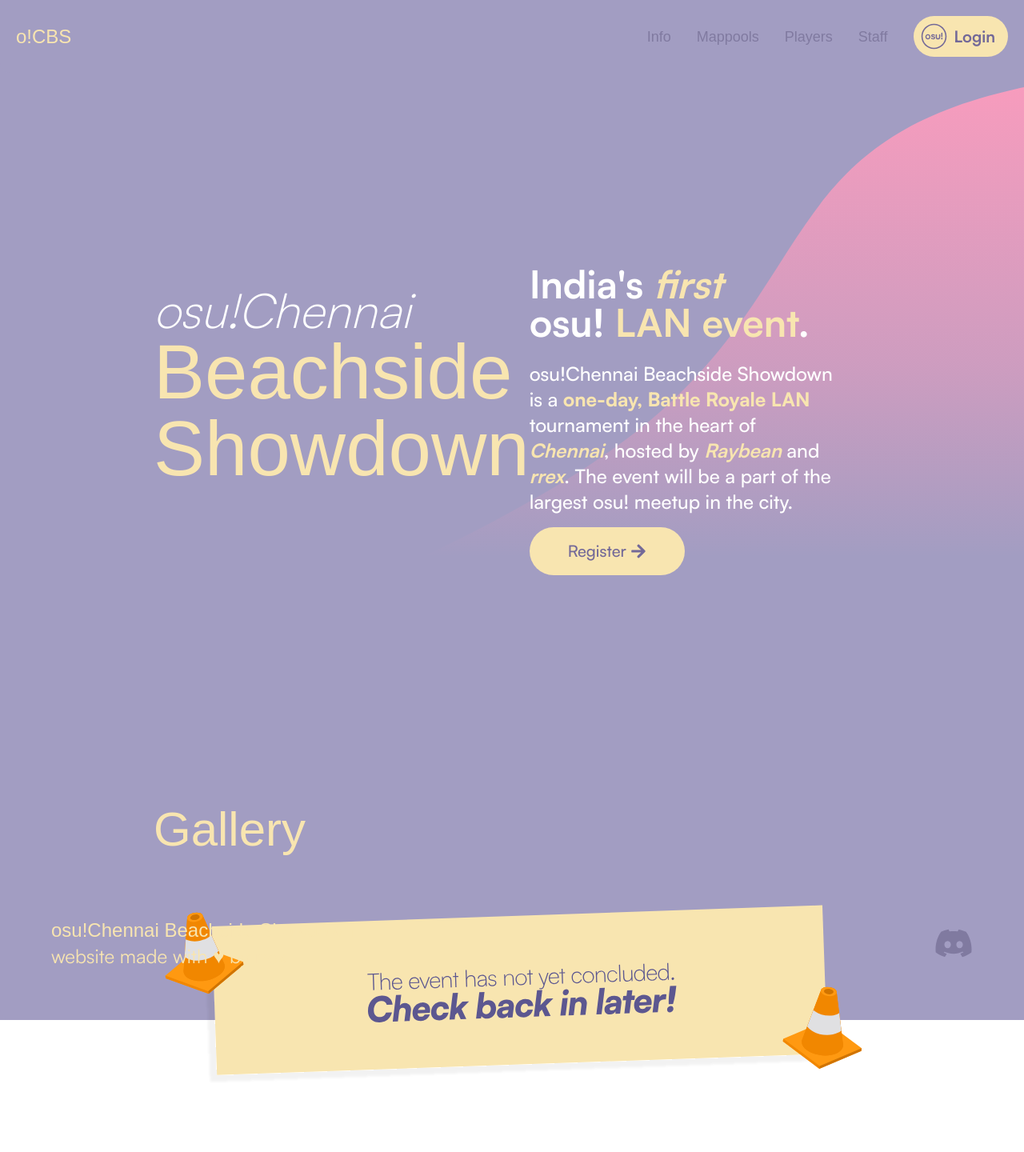
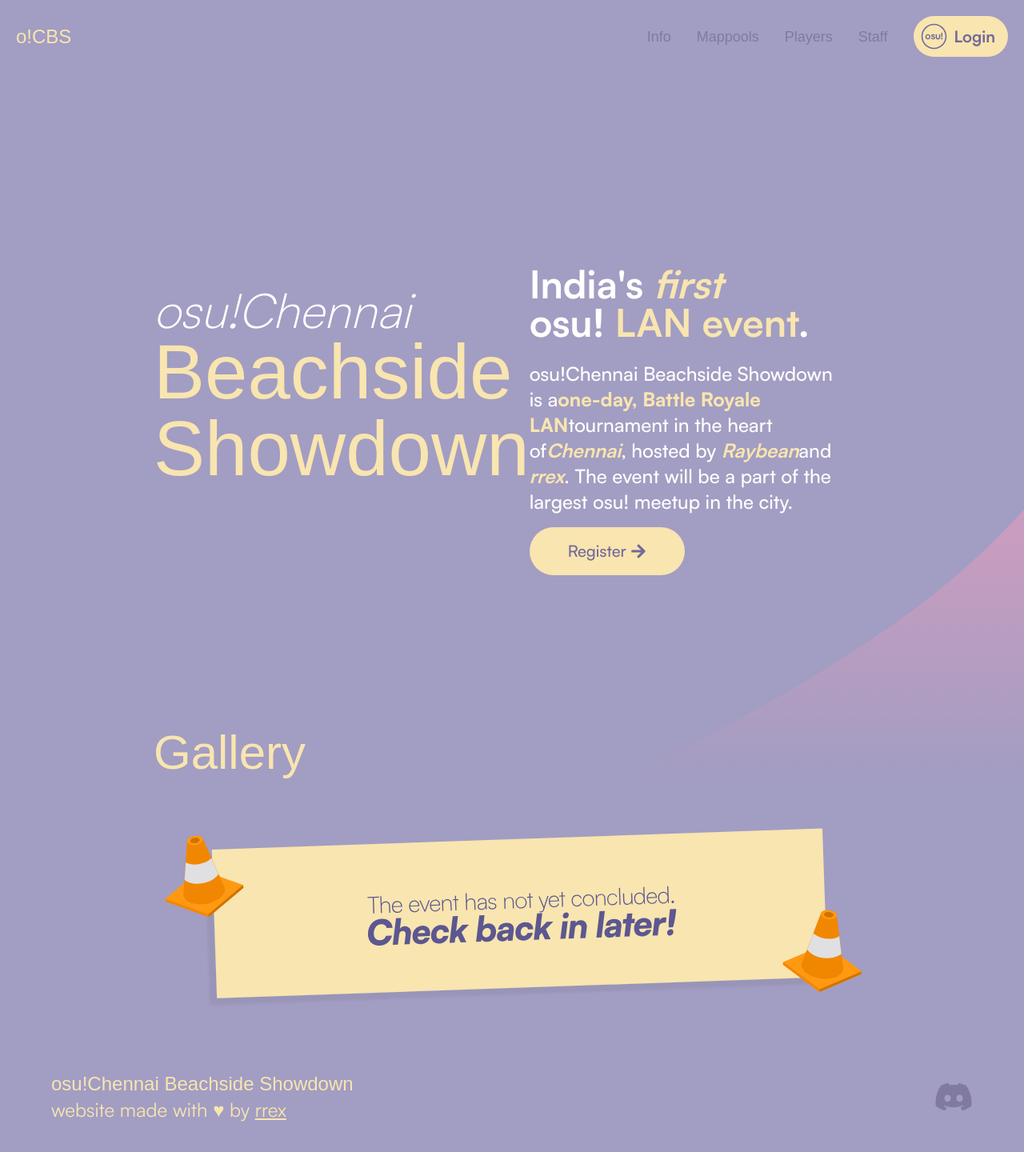
Before and after one commit to rrex971/ocbs-website, a React (Vite) app: page / in a window 1280 px wide. Shown: the top 1440 px of the page at 80% size. Before the commit the page ends 1391 px from the top, so only its background shows below. Built offline with nearby package versions, Linux system fonts and the light colour scheme; a web font is replaced by a local one.

Commit message:
fix homepage layout issue

```diff
--- a/index.html
+++ b/index.html
@@ -3,7 +3,7 @@
   <head>
     <meta charset="UTF-8" />
     <link rel="icon" type="image/svg+xml" href="/vite.svg" />
-    <meta name="viewport" content="width=device-width, initial-scale=1.0" />
+    <meta name="viewport" content="width=device-width, initial-scale=1, user-scalable=no, shrink-to-fit=no, viewport-fit=cover">
     <meta
       name="description"
       content="osu!Chennai Beachside Showdown is a one-day battle royale format LAN tournament hosted by Raybean and rrex."
--- a/src/components/Footer.jsx
+++ b/src/components/Footer.jsx
@@ -3,7 +3,7 @@
 
 const Footer = () => {
   return (
-    <nav className="bg-logan-500 bg-cover mt-48 p-8 md:p-16 rounded-b-xl">
+    <nav className="bg-logan-500 bg-cover mt-96 p-8 md:p-16 rounded-b-xl">
         <div className="container mx-auto flex justify-between items-center">
             <div className="text-banana-mania-100 text-sm md:text-2xl font-body">
                 <span className='font-head block'>osu!Chennai Beachside Showdown</span>
--- a/src/screens/Home.jsx
+++ b/src/screens/Home.jsx
@@ -1,5 +1,5 @@
-import {React, useEffect, useState} from 'react';
-import { Link, useNavigate } from 'react-router-dom';
+import { React, useEffect, useState } from 'react';
+import { useNavigate } from 'react-router-dom';
 import { FaArrowRight } from "react-icons/fa";
 import { Slide, toast } from 'react-toastify';
 import LoadingScreen from './LoadingScreen';
@@ -9,6 +9,7 @@
   const navigate = useNavigate();
   const [registered, setRegistered] = useState(false);
   const [loading, setLoading] = useState(true);
+
   useEffect(() => {
     const fetchUserExists = async () => {
       const userId = localStorage.getItem('userId');
@@ -26,51 +27,59 @@
         }
       }
       setLoading(false);
-    }
+    };
     fetchUserExists();
-  })
+  });
 
-  if(loading){
-    return <LoadingScreen />;
-  }
-  return(
-    <div className='bg-logan-500 bg-home-bg bg-right-top md:bg-left-top md:bg-home-bg bg-no-repeat md:bg-cover md:h-full '>
-      <div className="titlecontainer mx-auto my-auto pt-8 md:pt-24 px-12 md:px-48 flex flex-col lg:flex-row justify-between items-center ">
-        <div className='titletext'>
-          <div className='titlecontent font-head pt-20 pb-5'>
-              <span className='text-4xl font-body font-thin italic md:text-6xl text-white-50'>osu!Chennai</span>
-              <span className='text-4xl md:text-8xl text-banana-mania-100 block'>Beachside<br></br>Showdown</span>
+  return (
+    <div className="bg-logan-500 bg-home-bg bg-right-top md:bg-left-top md:bg-home-bg md:bg-cover md:min-h-screen">
+      <div className="titlecontainer pt-8 md:pt-24 px-12 md:px-48 flex flex-col lg:flex-row justify-between items-center">
+        <div className="titletext">
+          <div className="titlecontent font-head pt-20 pb-5">
+            <span className="text-4xl font-body font-thin italic md:text-6xl text-white-50">
+              osu!Chennai
+            </span>
+            <span className="text-4xl md:text-8xl text-banana-mania-100 block">
+              Beachside
+              <br />
+              Showdown
+            </span>
           </div>
-
         </div>
-        <div className='contentcontainer pt-8 lg:pt-0'>
-          <div className='font-body font-bold text-white-50 text-3xl pt-4 md:pt-36 md:text-5xl md:max-w-md pr-10 block'>
-            India's <span className='text-banana-mania-100 italic'>first</span><br></br>osu! <span className='text-banana-mania-100'>LAN event</span>.
+        <div className="contentcontainer pt-8 lg:pt-0">
+          <div className="font-body font-bold text-white-50 text-3xl pt-4 md:pt-36 md:text-5xl md:max-w-md pr-10 block">
+            India's <span className="text-banana-mania-100 italic">first</span>
+            <br />
+            osu! <span className="text-banana-mania-100">LAN event</span>.
           </div>
-          <br></br>
-          <div className='font-body font-medium text-white-50 text-lg md:text-2xl md:max-w-md pr-10 block'>
+          <br />
+          <div className="font-body font-medium text-white-50 text-lg md:text-2xl md:max-w-md pr-10 block">
             osu!Chennai Beachside Showdown is a
-            <span className='text-banana-mania-100 font-extrabold'> one-day, Battle Royale LAN </span>
+            <span className="text-banana-mania-100 font-extrabold">
+              one-day, Battle Royale LAN
+            </span>
             tournament in the heart of
-            <span className='text-banana-mania-100 font-bold italic'> Chennai</span>
-            , hosted by <span className='text-banana-mania-100 font-bold italic'>Raybean </span>
-             and
-            <span className='text-banana-mania-100 font-bold italic'> rrex</span>.
+            <span className="text-banana-mania-100 font-bold italic">
+              Chennai
+            </span>
+            , hosted by <span className="text-banana-mania-100 font-bold italic">Raybean</span>
+            and <span className="text-banana-mania-100 font-bold italic">rrex</span>.
             The event will be a part of the largest osu! meetup in the city.
           </div>
-          <button className='rounded-full bg-banana-mania-100 hover:bg-banana-mania-50 text-logan-700 font-body font-medium text-xl mt-4 px-12 py-4 transition-colors duration-300 ease-in-out' onClick={() => {
+          <button className="rounded-full bg-banana-mania-100 hover:bg-banana-mania-50 text-logan-700 font-body font-medium text-xl mt-4 px-12 py-4 transition-colors duration-300 ease-in-out" onClick={() => {
             if (registered) {
-              navigate('/register/payment/confirmation')
+              navigate('/register/payment/confirmation');
             } else if (localStorage.getItem('api_id')) {
               navigate('/register');
-            }
-            else {
-              toast(<div className='font-body font-medium text-lg text-logan-700 bg-banana-mania-100 rounded-full p-4 flex items-center'>
+            } else {
+              toast(
+                <div className="font-body font-medium text-lg text-logan-700 bg-banana-mania-100 rounded-full p-4 flex items-center">
                   <svg xmlns="http://www.w3.org/2000/svg" className="h-6 w-6 mr-2" fill="none" viewBox="0 0 24 24" stroke="currentColor">
                     <path strokeLinecap="round" strokeLinejoin="round" strokeWidth={2} d="M12 9v2m0 4h.01m-6.938 4h13.856c1.54 0 2.502-1.667 1.732-3L13.732 4c-.77-1.333-2.694-1.333-3.464 0L3.34 16c-.77 1.333.192 3 1.732 3z" />
                   </svg>
                   <span>Please login first to register</span>
-                </div>, {
+                </div>,
+                {
                   position: "top-right",
                   closeButton: false,
                   autoClose: 2000,
@@ -79,23 +88,25 @@
                   pauseOnHover: false,
                   draggable: true,
                   className: "p-0 rounded-full bg-banana-mania-100",
-                transition: Slide,}
+                  transition: Slide,
+                }
               );
             }
-          }}>{registered ? "Check registration payment status" : "Register"} <FaArrowRight className='inline relative -top-0.5' /></button>
+          }}>
+            {registered ? "Check registration payment status" : "Register"} <FaArrowRight className="inline relative -top-0.5" />
+          </button>
         </div>
       </div>
-      <div className='gallerycontainer mx-auto my-auto mt-16 lg:mt-72 mb-48 px-12 md:px-48 min-h-96 justify-between items-center'>
+      <div className="gallerycontainer mx-auto lg:mt-48 px-12 md:px-48 h-full justify-between items-center">
         <div className="galleryText font-head">
-          <span className='text-4xl md:text-6xl text-banana-mania-100'>Gallery</span>
+          <span className="text-4xl md:text-6xl text-banana-mania-100">Gallery</span>
       </div>
-      <div className='galleryImages mt-16 flex flex-col justify-between items-center'>
-        <img src={"checklater.svg"} alt='The event has not yet concluded. Check back later.'></img>
+        <div className="galleryImages mt-16 mb-72 flex flex-col justify-between items-center">
+          <img src={"checklater.svg"} alt="The event has not yet concluded. Check back later." />
         </div>
       </div>
     </div>
   );
 };
 
-
 export default transition(Home);
--- a/src/transition.jsx
+++ b/src/transition.jsx
@@ -5,7 +5,7 @@
     return (props) => (
         <>
             <motion.div
-                className="w-full h-lvh origin-bottom"
+                className="w-full h-screen origin-bottom"
                 initial={{ y: 10, opacity: 0}}
                 animate={{ y: 0, opacity: 1 }}
                 exit={{ y: 10, opacity: 0 }}
```
Lines whose indentation alone changed are shown as unchanged.
